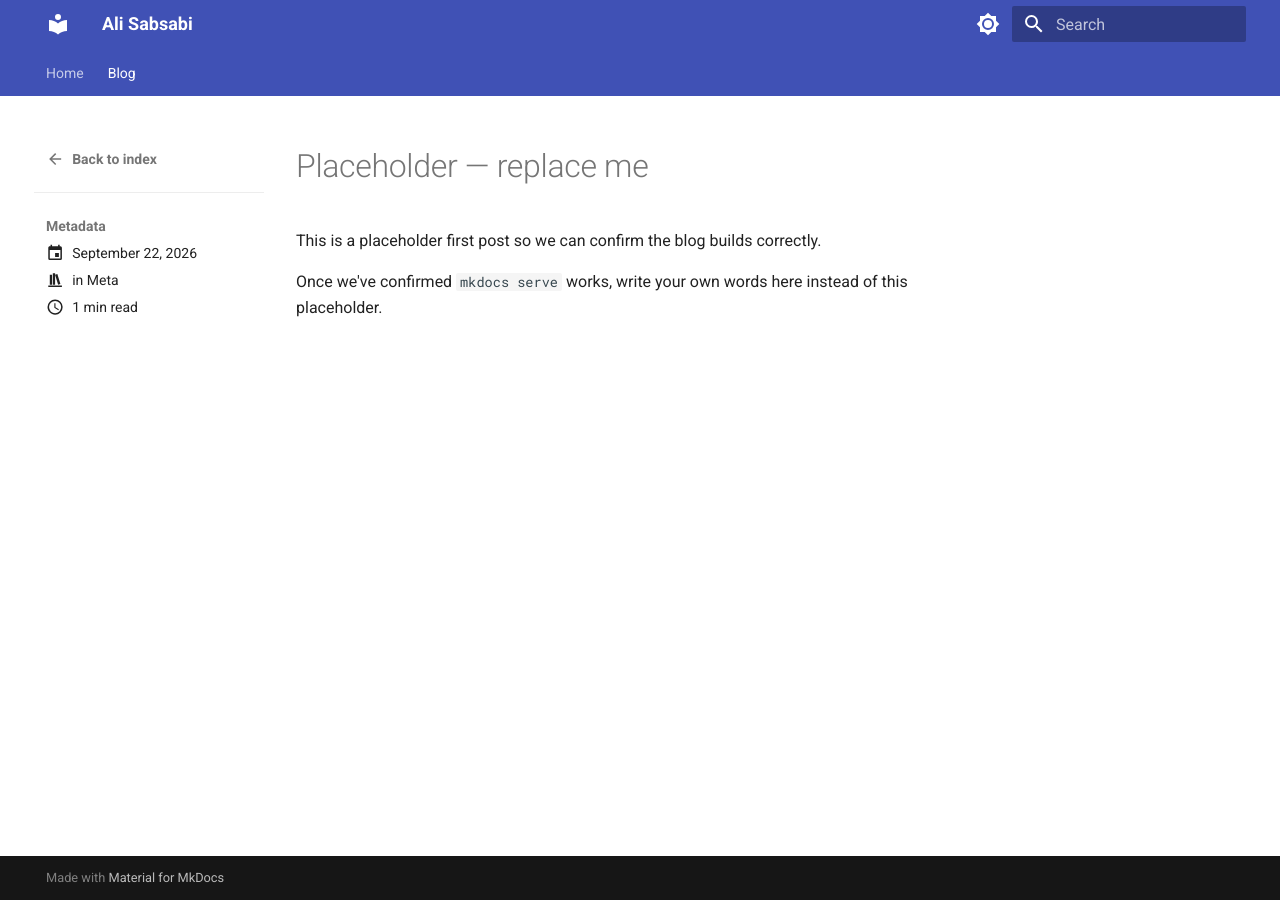
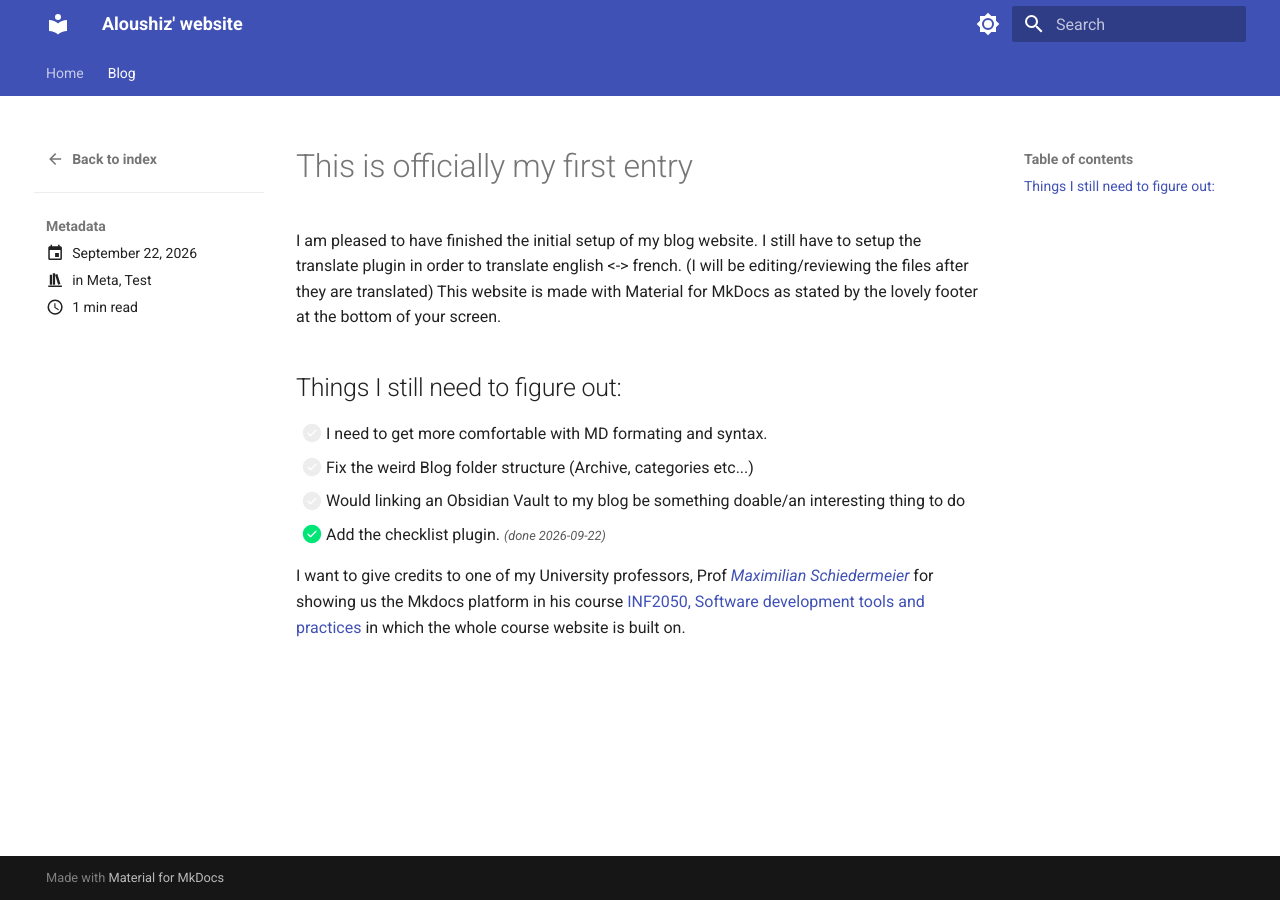
Before and after one commit to Aloushii/Aloushii.github.io, an MkDocs documentation site: the page built from docs/blog/posts/welcome.md, in a window 1280 px wide. Built offline with MkDocs 1.6.1 and Material for MkDocs 9.7.7, drawn with Linux system fonts in a browser that asks for light colours.

Commit message:
Write homepage and first post, add abbr/tasklist/emoji extensions

```diff
--- a/docs/blog/posts/welcome.md
+++ b/docs/blog/posts/welcome.md
@@ -2,12 +2,23 @@
 date: 2026-09-22
 categories:
   - Meta
+  - Test
 ---
 
-# Placeholder — replace me
+# This is officially my first entry
 
-This is a placeholder first post so we can confirm the blog builds correctly.
+I am pleased to have finished the initial setup of my blog website.
+I still have to setup the translate plugin in order to translate english <-> french. (I will be editing/reviewing the files after they are translated)
+This website is made with Material for MkDocs as stated by the lovely footer at the bottom of your screen.
+
+
+## Things I still need to figure out:
+
+- [ ] I need to get more comfortable with MD formating and syntax.
+- [ ] Fix the weird Blog folder structure (Archive, categories etc...)
+- [ ] Would linking an Obsidian Vault to my blog be something doable/an interesting thing to do
+- [X] Add the checklist plugin. <small>*(done 2026-09-22)*</small>
+
+I want to give credits to one of my University professors, Prof [*Maximilian Schiedermeier*](https://m5c.github.io/) for showing us the Mkdocs platform in his course [INF2050, Software development tools and practices](https://inf2050.uqam.ca/en/index.html) in which the whole course website is built on.
 
 <!-- more -->
-
-Once we've confirmed `mkdocs serve` works, write your own words here instead of this placeholder.
--- a/mkdocs.yml
+++ b/mkdocs.yml
@@ -1,6 +1,6 @@
-site_name: Ali Sabsabi
+site_name: Aloushiz' website
 site_url: https://aloushiz.com/
-site_description: Notes and posts on what I'm building and learning.
+site_description: Reflexions and posts on what I'm building and learning.
 
 theme:
   name: material
@@ -13,7 +13,7 @@ theme:
         name: Switch to dark mode
     - media: "(prefers-color-scheme: dark)"
       scheme: slate
-      primary: indigo
+      primary: blue
       toggle:
         icon: material/brightness-4
         name: Switch to light mode
@@ -33,6 +33,12 @@ markdown_extensions:
   - admonition
   - pymdownx.details
   - pymdownx.superfences
+  - abbr
+  - pymdownx.emoji:
+      emoji_index: !!python/name:material.extensions.emoji.twemoji
+      emoji_generator: !!python/name:material.extensions.emoji.to_svg
+  - pymdownx.tasklist:
+      custom_checkbox: true
   - toc:
       permalink: true
 
```
Also changed, not shown: docs/index.md (+9 -5 lines).
